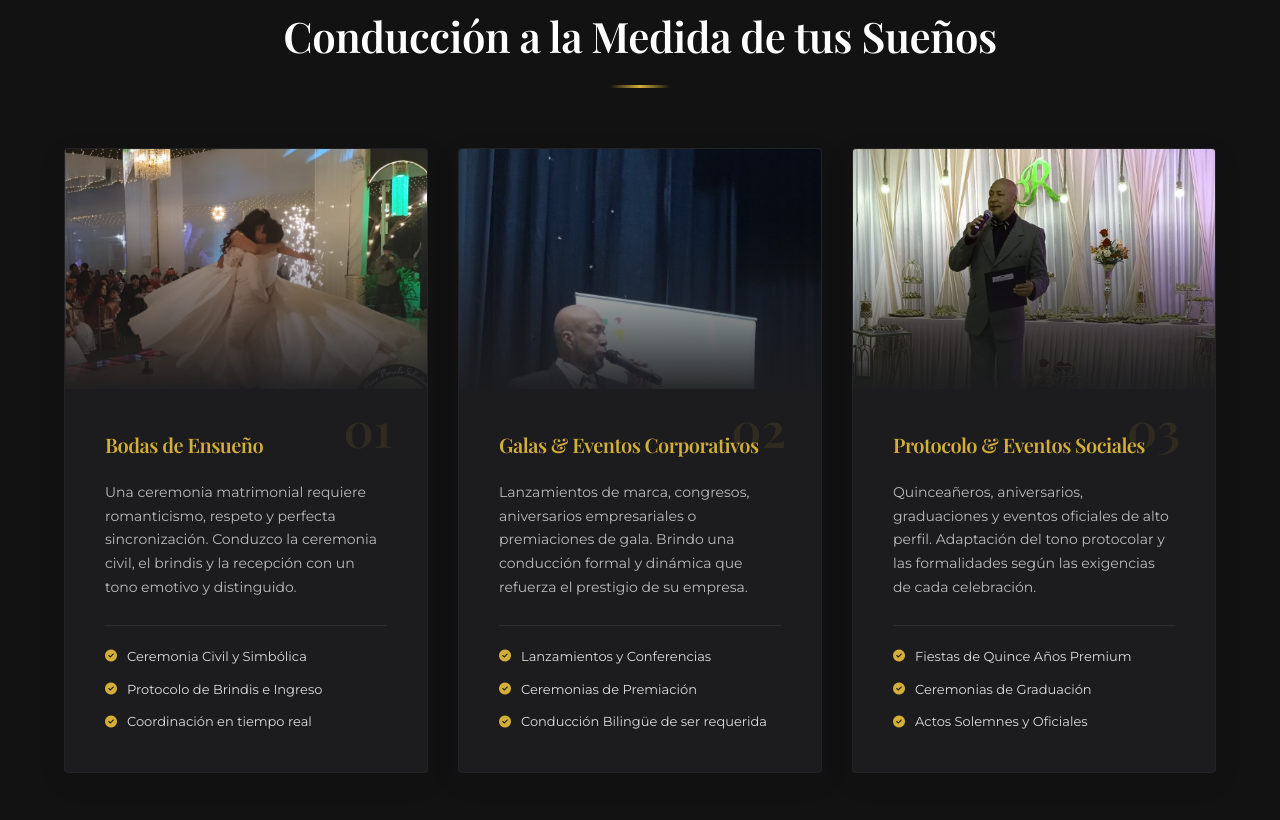
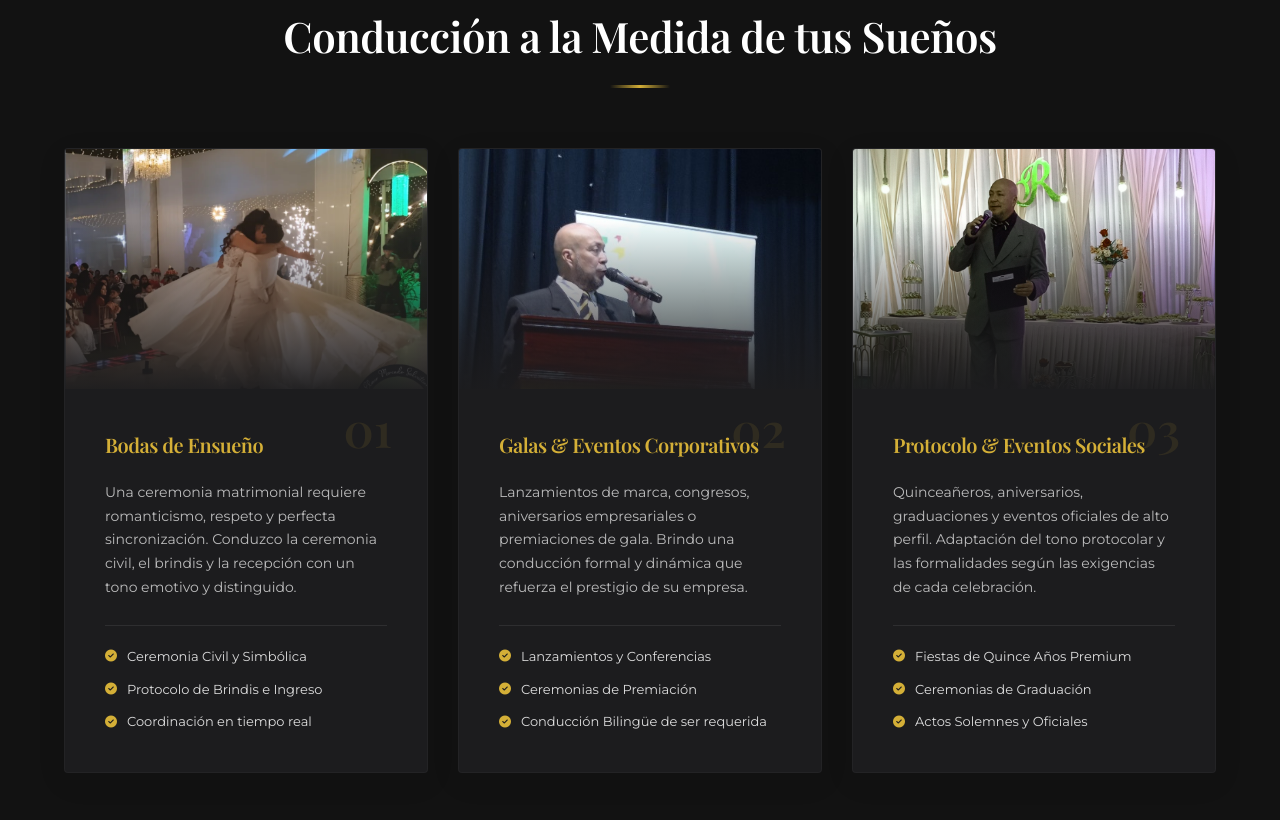
Before and after one commit to elmermercado456/emsnaestro-de-ceremonia-, a website: page public/index.html in a window 1280 px wide. Shown: the part 1920-2740 px from the top of the page. Drawn offline with nearby package versions, Linux system fonts and the light colour scheme; a web font is replaced by a local one.

Commit message:
Ajusta object-position a center 25% para un encuadre mas equilibrado y estetico en la foto corporativa

```diff
--- a/public/css/styles.css
+++ b/public/css/styles.css
@@ -859,10 +859,10 @@ button {
   transition: var(--transition-smooth);
 }
 
-/* Ajuste para evitar que se corte el rostro del orador en el servicio y galería corporativa */
+/* Ajuste para evitar que se corte el rostro del orador en el servicio y galería corporativa - Más encuadrado */
 #service-corporate .service-card-img,
 #gallery-item-3 .gallery-img {
-  object-position: center 10%;
+  object-position: center 25%;
 }
 
 .gallery-item-overlay {
```
